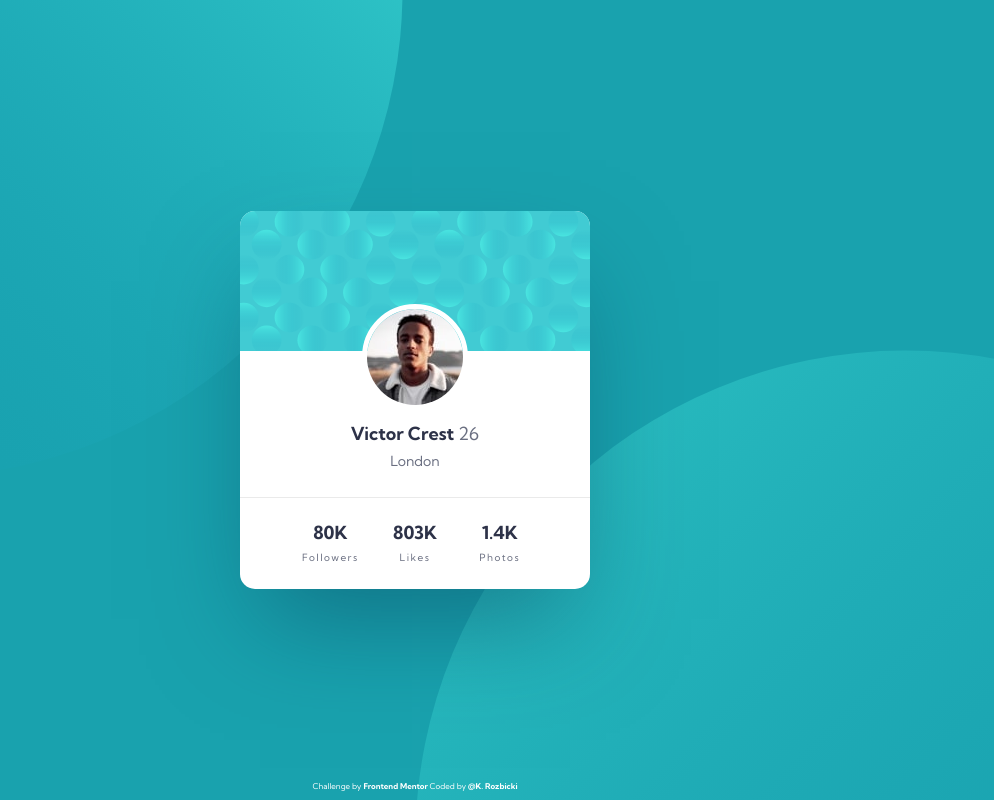
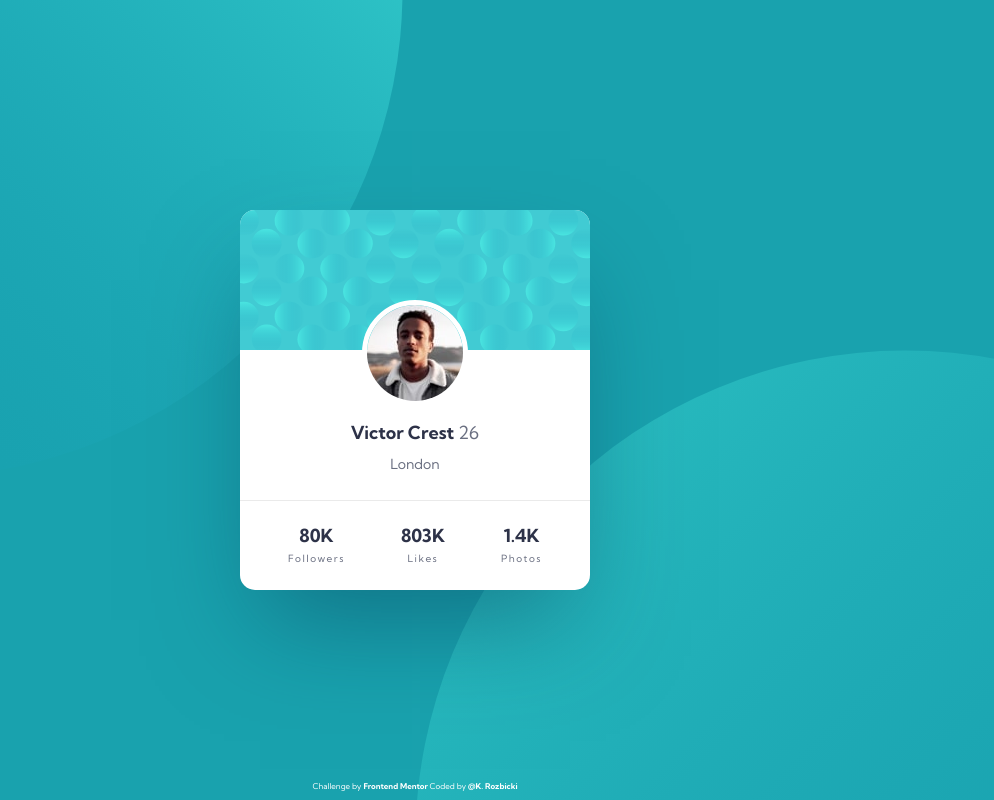
Before and after one commit to KrzysztofRozbicki/fem-challenge-10, a plain HTML site: page index.html in a window 1280 px wide. Shown: the whole page, without its empty margins (225-1219 px from the left). Drawn offline with Linux system fonts and the light colour scheme.

Commit message:
Small padding and margin changes - change from grid to flexbox

```diff
--- a/sass/components/_profile.scss
+++ b/sass/components/_profile.scss
@@ -12,7 +12,7 @@
     overflow: hidden;
     border: 5px solid var(--bg-primary-100);
     position: absolute;
-    top: 40%;
+    top: 37%;
     left: 50%;
     transform: translate(-50%, -100%);
   }
@@ -24,8 +24,8 @@
   }
   &__stats {
     padding: 1.5rem 2.5rem;
-    display: grid;
-    grid-template-columns: repeat(3, 1fr);
+    display: flex;
+    justify-content: space-between;
   }
 }
 
--- a/sass/utils/_typography.scss
+++ b/sass/utils/_typography.scss
@@ -9,7 +9,6 @@
 
 .header-500 {
   @include text(var(--fs-600), var(--text-primary-600), 700, 1.24);
-  margin-bottom: 0.5rem;
   &__age {
     color: var(--text-primary-500);
     font-weight: 400;
@@ -19,8 +18,10 @@
 .text-400 {
   @include text(var(--fs-400), var(--text-primary-500), 400, 1.24);
   letter-spacing: 1.5px;
+  margin-top: 0.375rem;
 }
 
 .text-500 {
   @include text(var(--fs-500), var(--text-primary-500), 400, 1.085);
+  margin-top: 0.75rem;
 }
```
Also changed, not shown: css/main.min.css, 1 other file.
